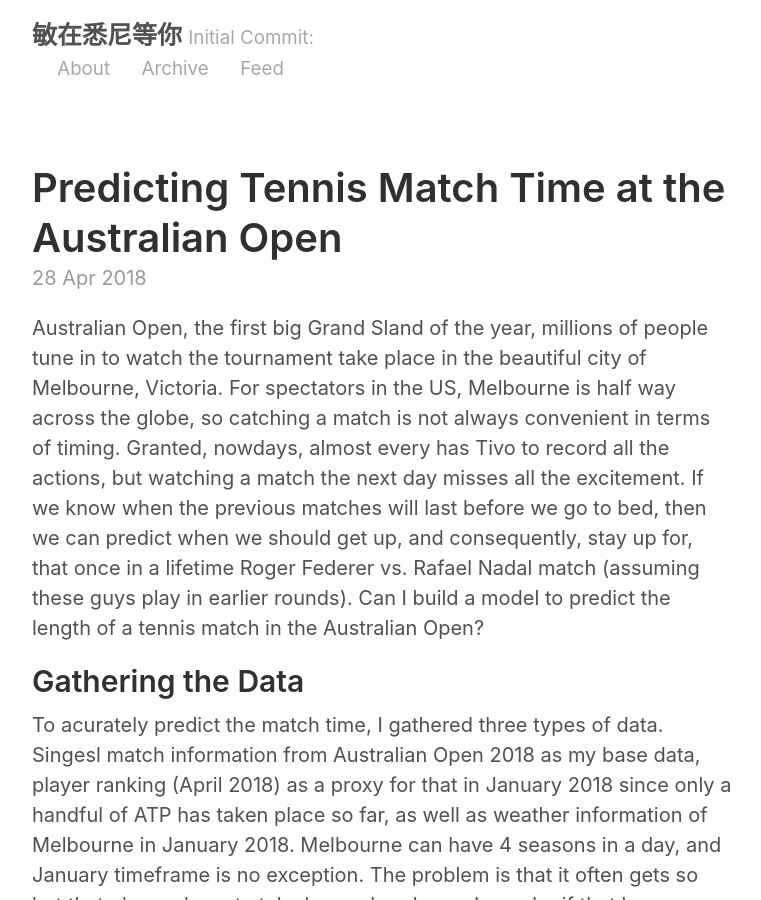
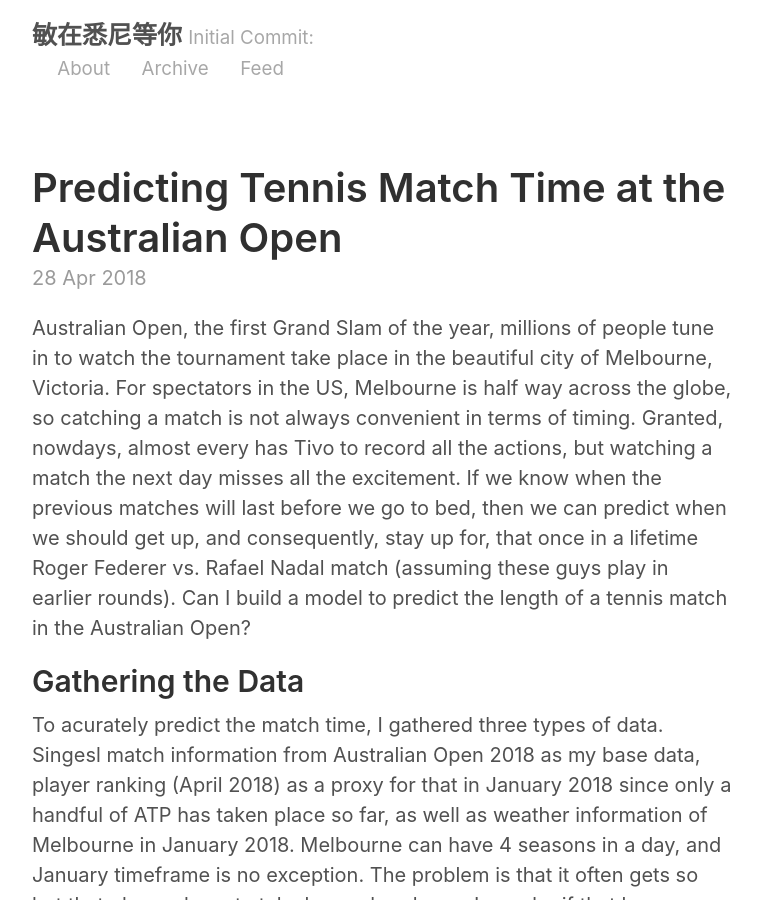
Before and after one commit to mizhao2018/mizhao2018.github.io, a Jekyll site: the page built from _posts/2018-04-28-Predicting-Tennis-Match-Time-at-the-Australian-Open.md, in a window 1280 px wide and 900 px high. Shown: the whole window, without its empty margins (258-1019 px from the left). Built offline with Jekyll 4.4.1, drawn with Linux system fonts in a browser that asks for light colours.

Commit message:
Update 2018-04-28-Predicting-Tennis-Match-Time-at-the-Australian-Open.md

```diff
--- a/_posts/2018-04-28-Predicting-Tennis-Match-Time-at-the-Australian-Open.md
+++ b/_posts/2018-04-28-Predicting-Tennis-Match-Time-at-the-Australian-Open.md
@@ -2,7 +2,7 @@
 layout: post
 title: Predicting Tennis Match Time at the Australian Open
 ---
-Australian Open, the first big Grand Sland of the year, millions of people tune in to watch the tournament take place in the beautiful city of Melbourne, Victoria. For spectators in the US, Melbourne is half way across the globe, so catching a match is not always convenient in terms of timing. Granted, nowdays, almost every has Tivo to record all the actions, but watching a match the next day misses all the excitement. If we know when the previous matches will last before we go to bed, then we can predict when we should get up, and consequently, stay up for, that once in a lifetime Roger Federer vs. Rafael Nadal match (assuming these guys play in earlier rounds). Can I build a model to predict the length of a tennis match in the Australian Open?
+Australian Open, the first Grand Slam of the year, millions of people tune in to watch the tournament take place in the beautiful city of Melbourne, Victoria. For spectators in the US, Melbourne is half way across the globe, so catching a match is not always convenient in terms of timing. Granted, nowdays, almost every has Tivo to record all the actions, but watching a match the next day misses all the excitement. If we know when the previous matches will last before we go to bed, then we can predict when we should get up, and consequently, stay up for, that once in a lifetime Roger Federer vs. Rafael Nadal match (assuming these guys play in earlier rounds). Can I build a model to predict the length of a tennis match in the Australian Open?
 
 ## Gathering the Data
 To acurately predict the match time, I gathered three types of data. Singesl match information from Australian Open 2018 as my base data, player ranking (April 2018) as a proxy for that in January 2018 since only a handful of ATP has taken place so far, as well as weather information of Melbourne in January 2018. Melbourne can have 4 seasons in a day, and January timeframe is no exception. The problem is that it often gets so hot that players have to take longer breaks, so I wonder if that has an impact on player performance, and eventually, match time.
```
